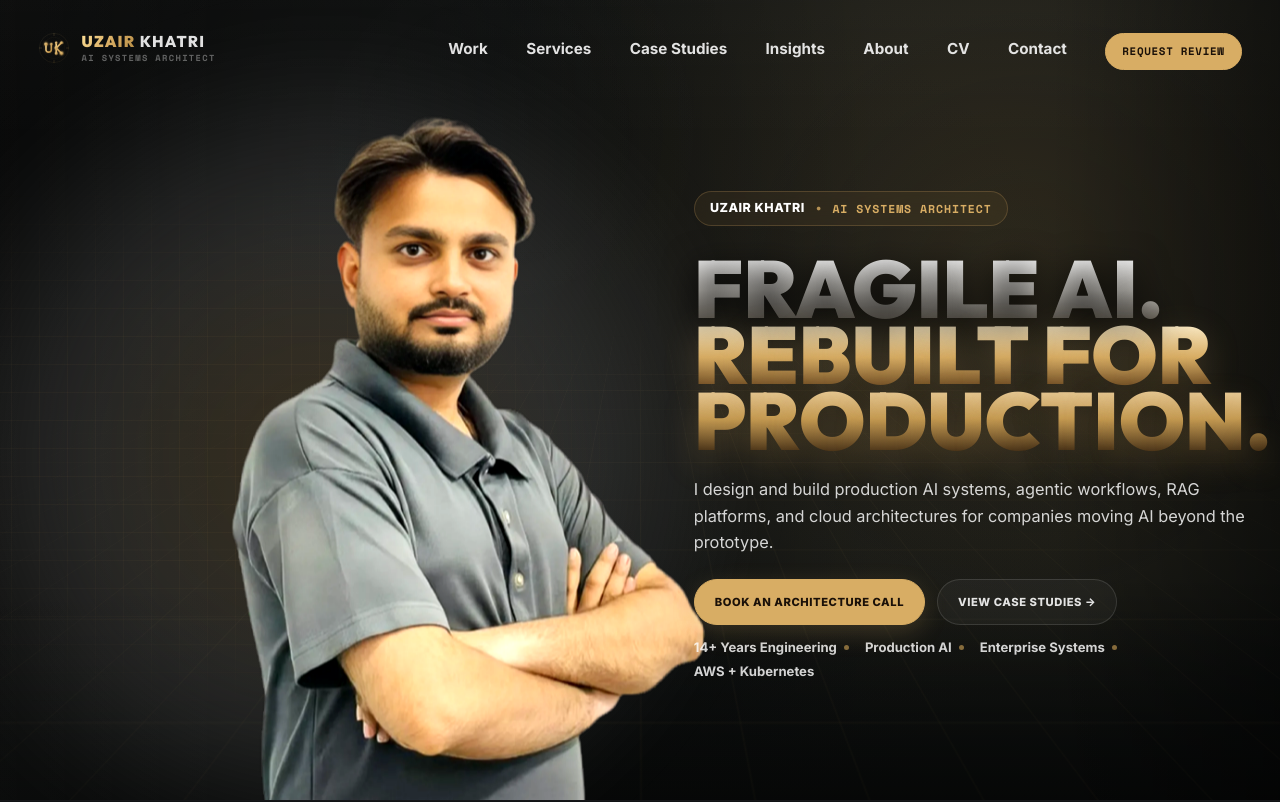
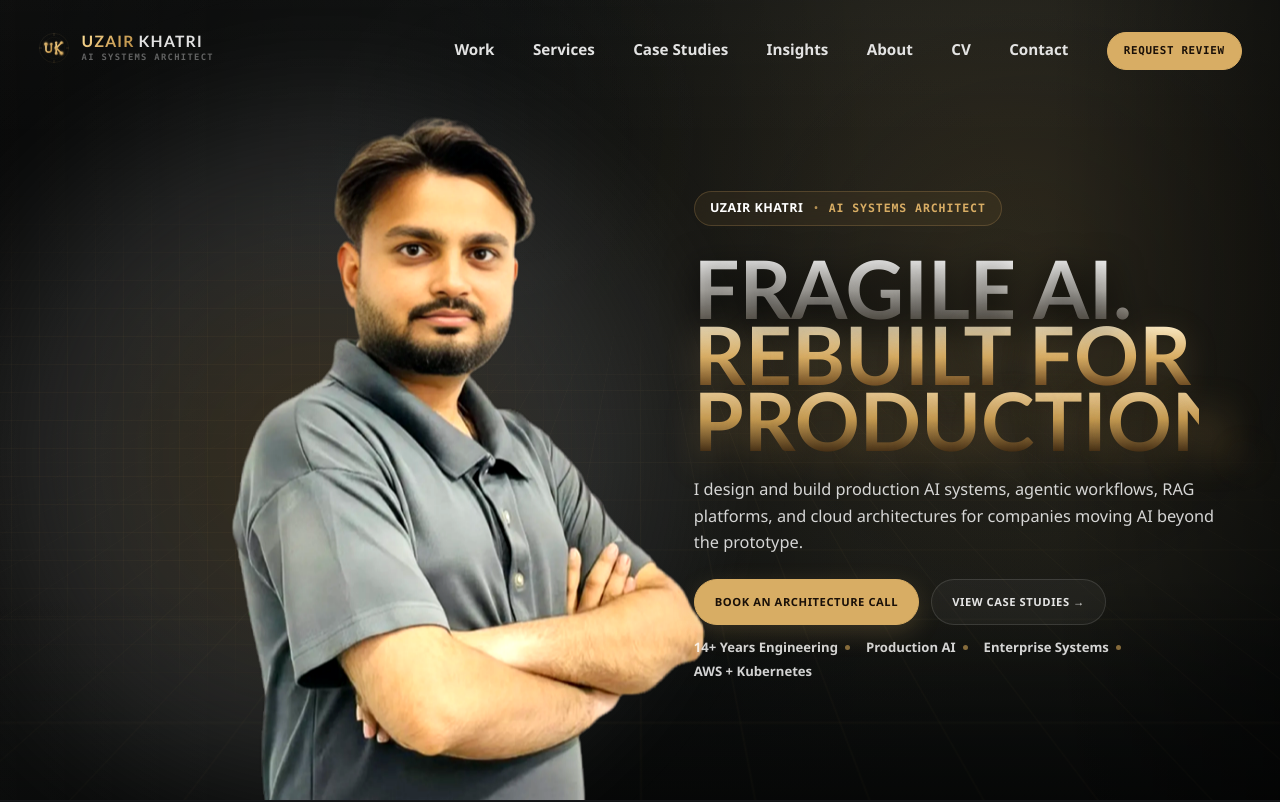
Before and after one commit to uzairkhatri/uzairkhatri, a Next.js app: page / in a window 1280 px wide. Shown: the top 802 px of the page. Built offline with nearby package versions, Linux system fonts and the light colour scheme.

Commit message:
fix(ci): remove build-time Google font dependency

```diff
--- a/app/globals.css
+++ b/app/globals.css
@@ -3,6 +3,11 @@
 @tailwind utilities;
 
 :root {
+  /* Local system stacks keep production builds independent of font CDNs. */
+  --font-inter: "Segoe UI", Roboto, Helvetica, Arial, sans-serif;
+  --font-outfit: "Trebuchet MS", "Segoe UI", Arial, sans-serif;
+  --font-cormorant-garamond: Georgia, "Times New Roman", serif;
+  --font-space-mono: "SFMono-Regular", Consolas, "Liberation Mono", monospace;
   --hero-bg-top: #98a2a1;
   --hero-bg-bottom: #7f8b8a;
   --ink: #111418;
--- a/app/layout.tsx
+++ b/app/layout.tsx
@@ -1,42 +1,8 @@
 import type { Metadata } from "next";
-import { Inter, Space_Mono, Outfit, Cormorant_Garamond } from "next/font/google";
 import SiteAnalytics from "@/components/SiteAnalytics";
 import "@/app/globals.css";
 import ScrollProgress from "@/components/ScrollProgress";
 import JsonLd from "@/components/JsonLd";
-
-const inter = Inter({
-  subsets: ["latin"],
-  variable: "--font-inter",
-  display: "swap",
-  // Lighthouse attributed the page's only layout shift to this font and to
-  // Cormorant Garamond swapping in over the fallback. Naming the fallback
-  // stack lets next/font size-adjust against what the browser will actually
-  // render first, instead of its default Arial metrics.
-  fallback: ["system-ui", "-apple-system", "Segoe UI", "Roboto", "Arial"],
-});
-
-const spaceMono = Space_Mono({
-  subsets: ["latin"],
-  weight: ["400", "700"],
-  variable: "--font-space-mono",
-  display: "swap",
-});
-
-const outfit = Outfit({
-  subsets: ["latin"],
-  variable: "--font-outfit",
-  display: "swap",
-});
-
-const cormorantGaramond = Cormorant_Garamond({
-  subsets: ["latin"],
-  weight: ["400", "600"],
-  style: ["normal", "italic"],
-  variable: "--font-cormorant-garamond",
-  display: "optional",
-  fallback: ["Georgia", "Times New Roman", "serif"],
-});
 
 export const metadata: Metadata = {
   metadataBase: new URL("https://uzairkhatri.com"),
@@ -124,10 +90,7 @@ export default function RootLayout({
         <link rel="dns-prefetch" href="https://assets.calendly.com" />
         <JsonLd />
       </head>
-      <body
-        suppressHydrationWarning
-        className={`${inter.variable} ${spaceMono.variable} ${outfit.variable} ${cormorantGaramond.variable}`}
-      >
+      <body suppressHydrationWarning>
         <SiteAnalytics />
         <ScrollProgress />
         {children}
```
